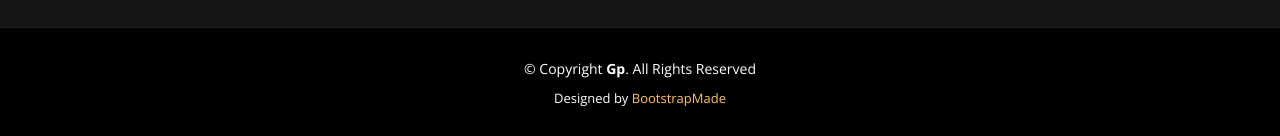
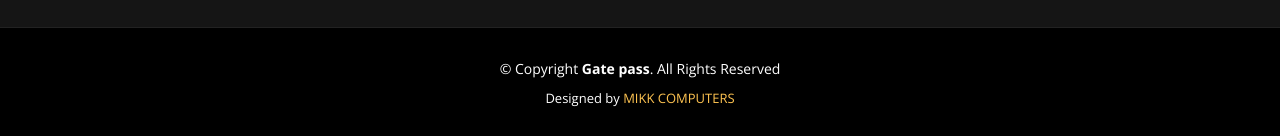
Before and after one commit to Mikkcomputers/gatepass, a plain HTML site: page public/index.html in a window 1280 px wide. Shown: the part 6117-6253 px from the top of the page. Drawn offline with nearby package versions, Linux system fonts and the light colour scheme.

Commit message:
third commit

```diff
--- a/public/index.html
+++ b/public/index.html
@@ -719,14 +719,14 @@
 
     <div class="container">
       <div class="copyright">
-        &copy; Copyright <strong><span>Gp</span></strong>. All Rights Reserved
+        &copy; Copyright <strong><span>Gate pass</span></strong>. All Rights Reserved
       </div>
       <div class="credits">
         <!-- All the links in the footer should remain intact. -->
         <!-- You can delete the links only if you purchased the pro version. -->
         <!-- Licensing information: https://bootstrapmade.com/license/ -->
         <!-- Purchase the pro version with working PHP/AJAX contact form: https://bootstrapmade.com/gp-free-multipurpose-html-bootstrap-template/ -->
-        Designed by <a href="https://bootstrapmade.com/">BootstrapMade</a>
+        Designed by <a href="https://mikk-computers.web.app">MIKK COMPUTERS</a>
       </div>
     </div>
   </footer><!-- End Footer -->
```
